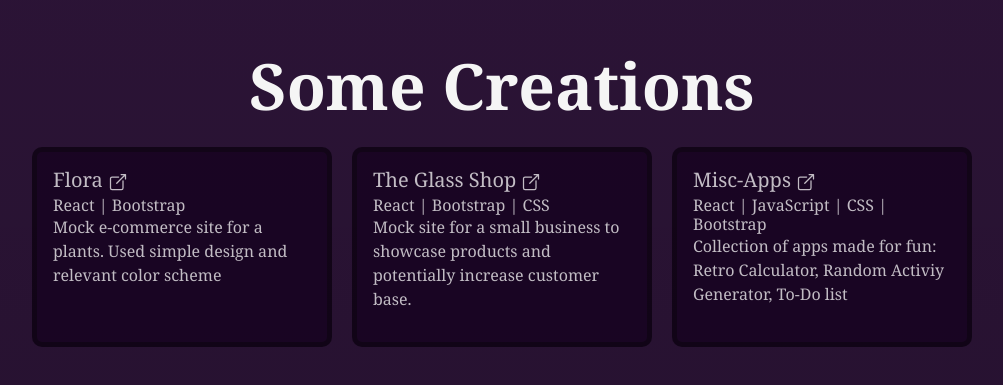
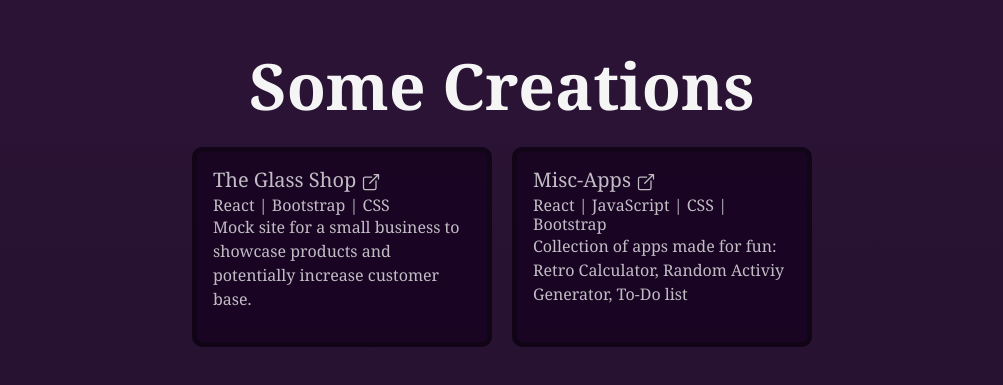
Before and after one commit to jenfrutos/jenfrutos, a React (Create React App) app: page / in a window 1280 px wide. Shown: the part 1902-2287 px from the top of the page, without its empty margins (138-1141 px from the left). Built offline with nearby package versions, Linux system fonts and the light colour scheme.

Commit message:
updated showcase and resume

```diff
--- a/src/components/showcase.js
+++ b/src/components/showcase.js
@@ -7,7 +7,7 @@
         <>
             <h2 id="showcase">Some Creations </h2>
             <div className="container showcase" >
-                <a href="https://floramocksite.netlify.app" target="_blank" rel="noreferrer">
+                {/* <a href="https://floramocksite.netlify.app" target="_blank" rel="noreferrer">
                     <Card className="showcase-card" >
                         <Card.Body>
                             <Card.Title>Flora <IoOpenOutline /></Card.Title>
@@ -15,7 +15,7 @@
                             <Card.Text>Mock e-commerce site for a plants. Used simple design and relevant color scheme</Card.Text>
                         </Card.Body>
                     </Card>
-                </a>
+                </a> */}
                 <a href="https://genericshop.netlify.app" target="_blank" rel="noreferrer">
                     <Card className="showcase-card" >
                         <Card.Body>
```
Also changed, not shown: 1 other file (tests, documents, lock files or other folders).
